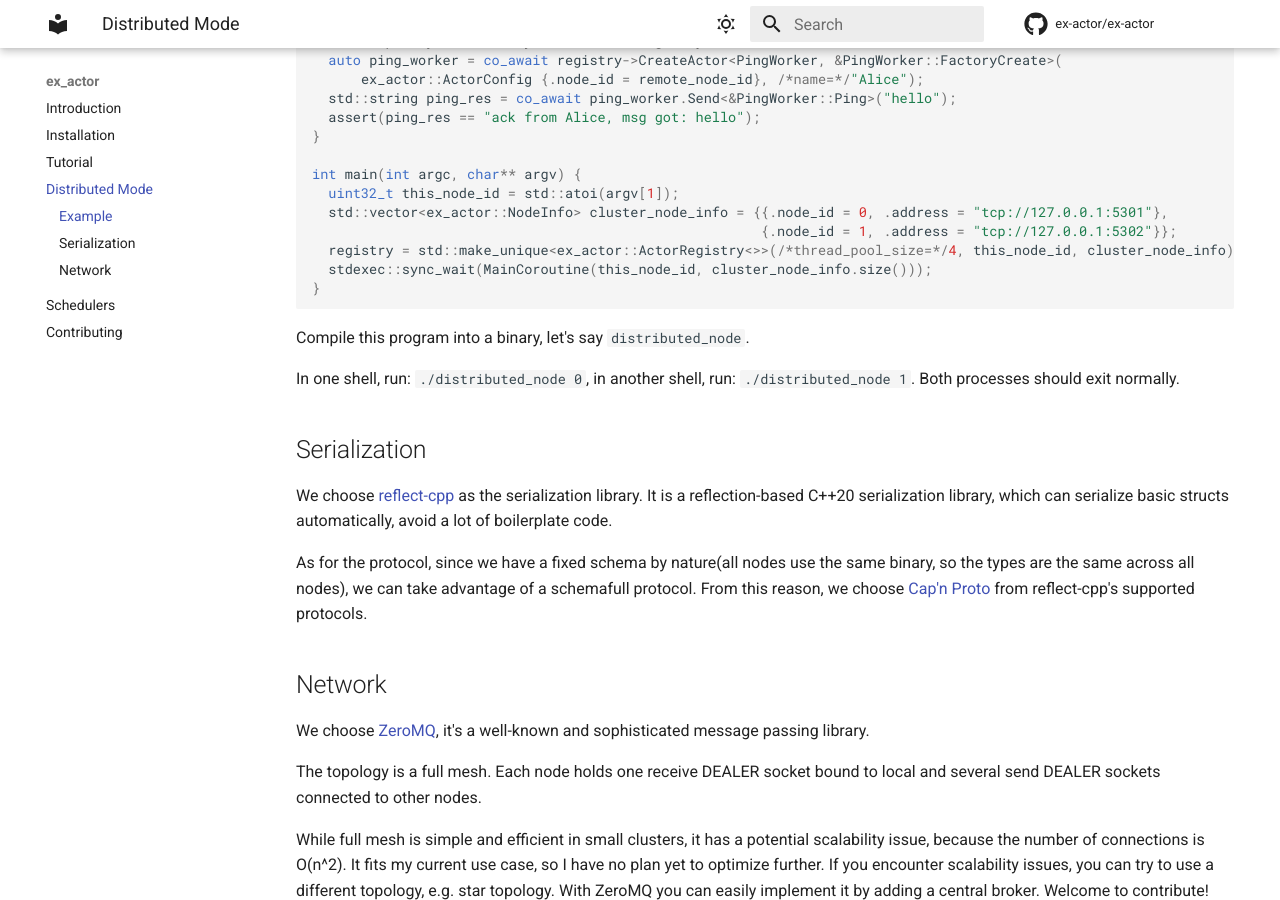
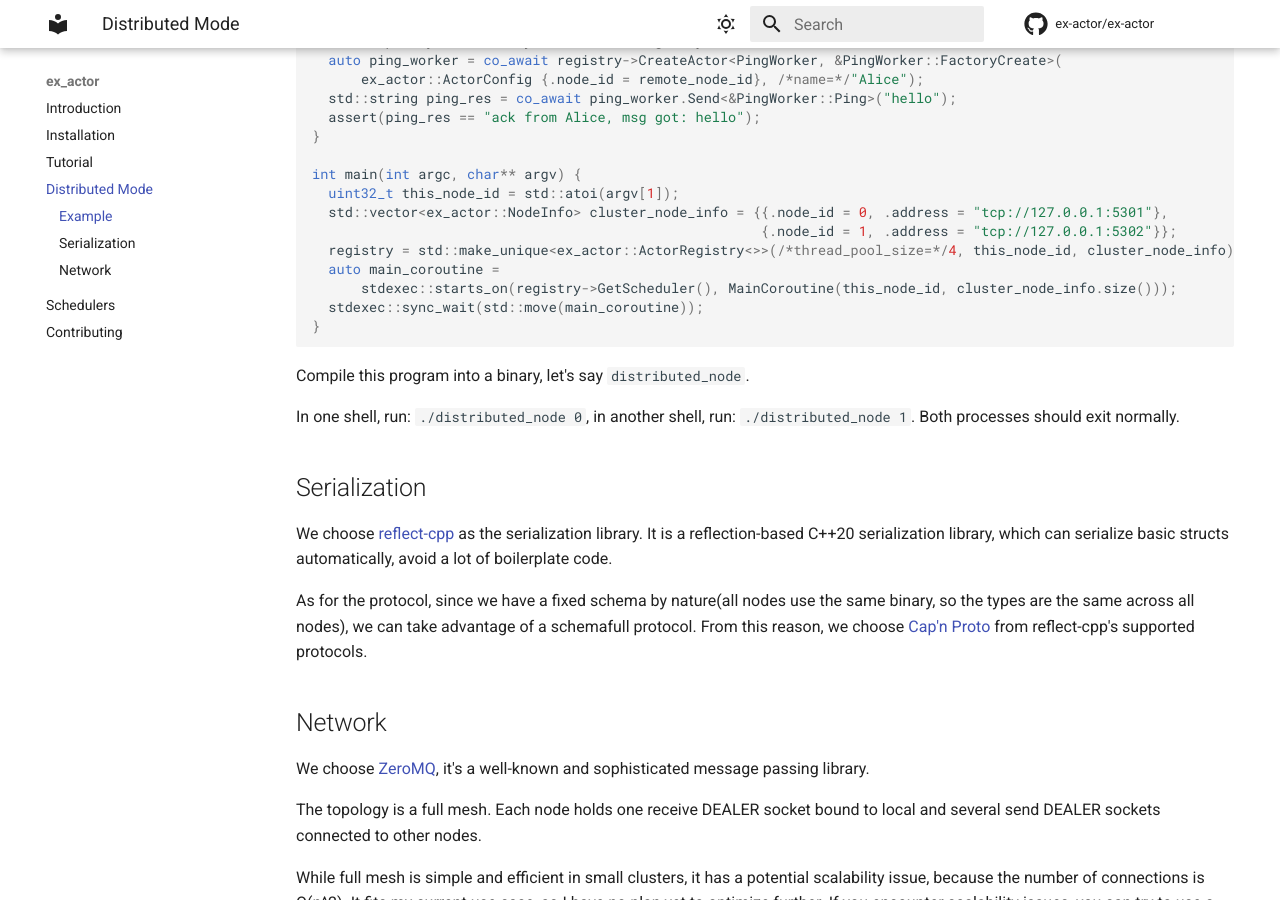
Before and after one commit to ex-actor/ex-actor, an MkDocs documentation site: the page built from docs/contents/distributed_mode.md, in a window 1280 px wide and 900 px high, scrolled down 1330 px. Built offline with MkDocs 1.6.1 and Material for MkDocs 9.7.7, drawn with Linux system fonts in a browser that asks for light colours; comment, search, counter and statistics services are not loaded.

````diff
--- a/docs/contents/distributed_mode.md
+++ b/docs/contents/distributed_mode.md
@@ -70,7 +70,9 @@
   std::vector<ex_actor::NodeInfo> cluster_node_info = {{.node_id = 0, .address = "tcp://127.0.0.1:5301"},
                                                        {.node_id = 1, .address = "tcp://127.0.0.1:5302"}};
   registry = std::make_unique<ex_actor::ActorRegistry<>>(/*thread_pool_size=*/4, this_node_id, cluster_node_info);
-  stdexec::sync_wait(MainCoroutine(this_node_id, cluster_node_info.size()));
+  auto main_coroutine =
+      stdexec::starts_on(registry->GetScheduler(), MainCoroutine(this_node_id, cluster_node_info.size()));
+  stdexec::sync_wait(std::move(main_coroutine));
 }
 ```
 <!-- doc test end -->
````
Also changed, not shown: 4 other files.
